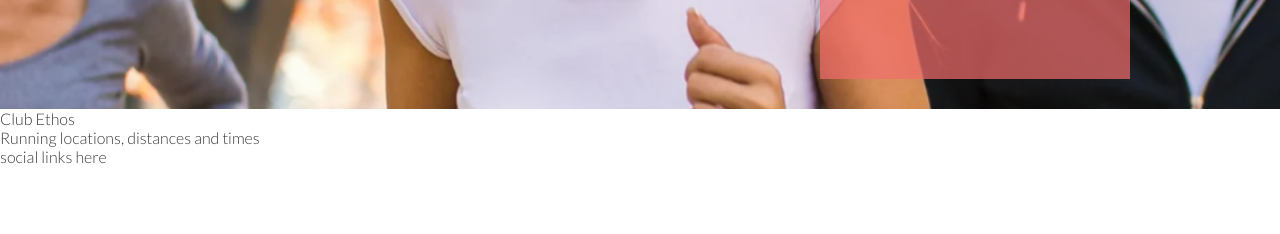
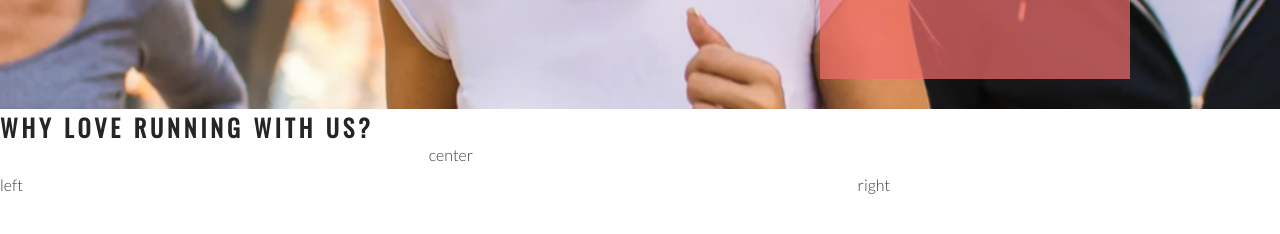
Before and after one commit to ineedaa/lover-running, a plain HTML site: page index.html in a window 1280 px wide. Shown: the part 566-800 px from the top of the page. Drawn offline with nearby package versions, Linux system fonts and the light colour scheme.

Commit message:
Add club ethos main structure

```diff
--- a/assets/css/style.css
+++ b/assets/css/style.css
@@ -20,6 +20,7 @@ h1,h2{
 #logo{
     float:left;
     font-size: 280%;
+    margin-left: 30px;
 }
 /* navigation links */
 
@@ -101,3 +102,23 @@ h1,h2{
     position: absolute;
 
 }
+/* club ethos */
+#club-ethos{
+height: 600px ;
+}
+#left-about{
+    padding-top: 30px;
+    width:33%;
+    float:left;
+
+}
+#right-about{
+    padding-top: 30px;
+    width:33%;
+    float:right;
+}
+#center-about{
+
+    width:33%;
+    margin: 0 auto;
+}
--- a/index.html
+++ b/index.html
@@ -36,11 +36,13 @@
         <h3>Dublin Docklands & Phoenix Park</h3>
 
         </div>
-
-
-
     </section>
-    <section>Club Ethos</section>
+    <section id="club-ethos">
+        <h1>Why love running with  us?</h1>
+    <div id="left-about">left</div>
+    <div id="right-about">right</div>
+    <div id="center-about">center</div>
+</section>
     <section>Running locations, distances and times</section>
     <footer>social links here</footer>
 </body>
```
